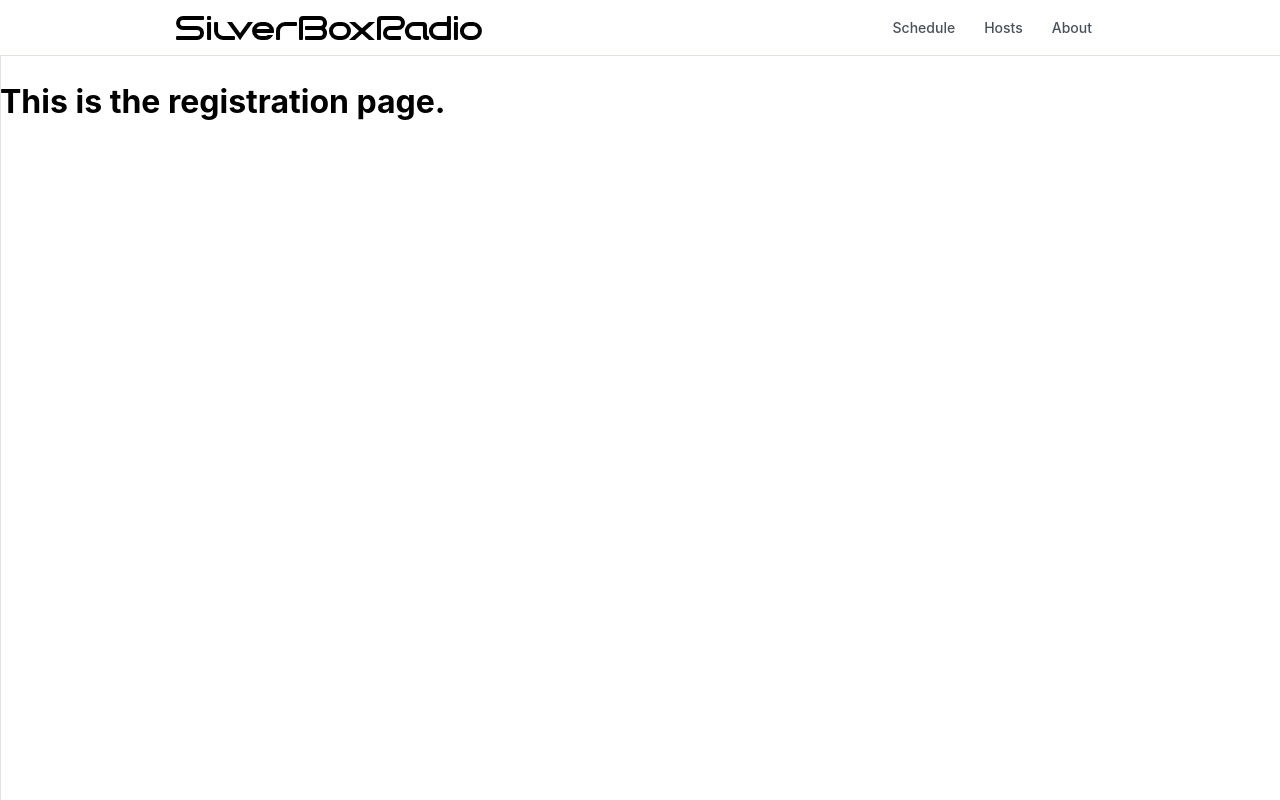
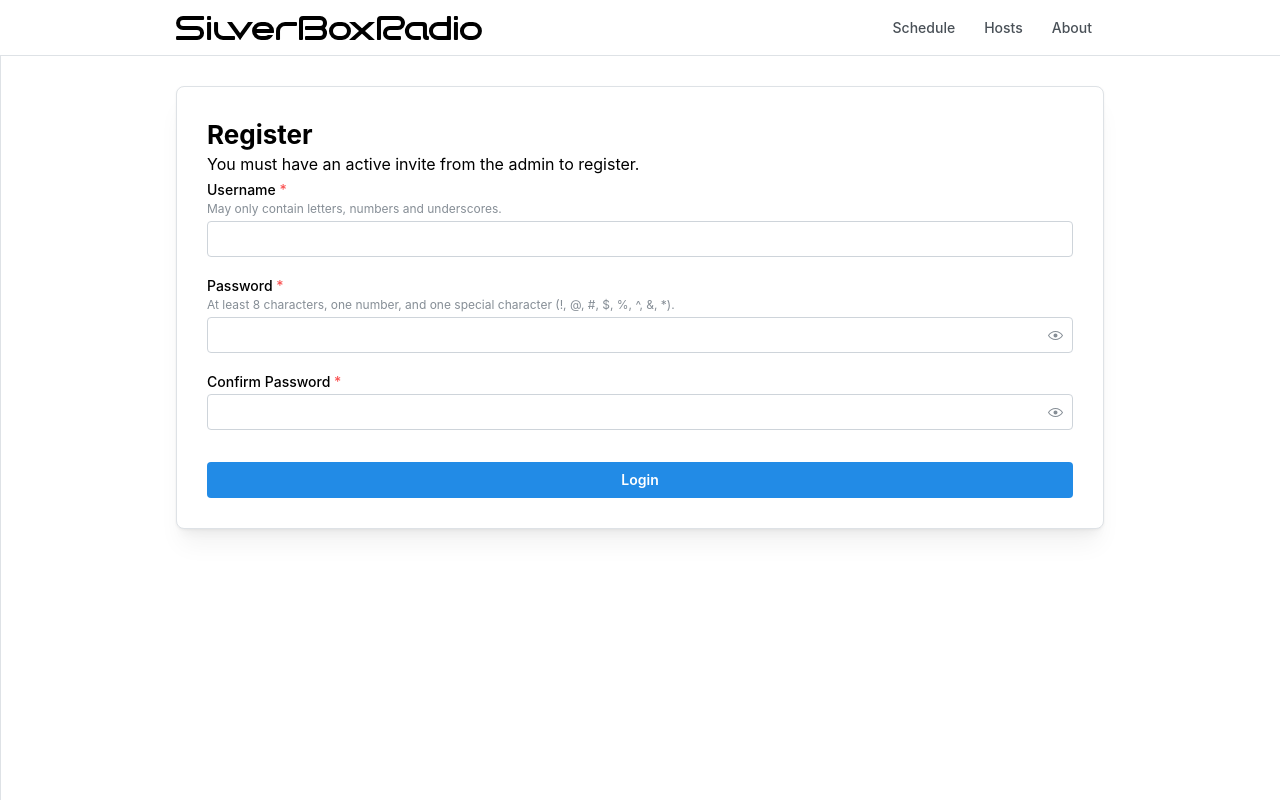
Before and after one commit to henry-oberholtzer/silverboxradio, a React (Vite) app in the folder client/: page /auth/register in a window 1280 px wide. Built offline with nearby package versions, Linux system fonts and the light colour scheme; no server answers.

Commit message:
Working on registration page

```diff
--- a/client/src/routes/login/login.tsx
+++ b/client/src/routes/login/login.tsx
@@ -26,7 +26,7 @@ const Login = () => {
     if (user) {
       navigate("/")
     }
-  }, [user])
+  }, [navigate, user])
 
 
   const handleFormSubmit = async (e: React.FormEvent<HTMLFormElement>) => {
--- a/client/src/routes/register/Register.tsx
+++ b/client/src/routes/register/Register.tsx
@@ -1,6 +1,52 @@
+import { useState } from "react"
+import { Button, Container, Paper, PasswordInput, TextInput, Title, Text } from "@mantine/core"
+import { useDisclosure } from "@mantine/hooks"
+
 const Register = () => {
+  const [username, setUsername] = useState<string>("")
+  const [password, setPassword] = useState<string>("")
+  const [confirmPassword, setConfirmPassword] = useState<string>("")
+  const [visible, { toggle }] = useDisclosure(false);
+
   return (
-    <h1>This is the registration page.</h1>
+    <Container>
+      <Paper withBorder shadow="md" p={30} mt={30} radius="md">
+        <form>
+          <Title order={2}>Register</Title>
+          <Text>You must have an active invite from the admin to register.</Text>
+          <TextInput
+            label="Username"
+            value={username}
+            maxLength={30}
+            description="May only contain letters, numbers and underscores."
+            required
+            onChange={(e) => setUsername(e.target.value)}
+          />
+          <PasswordInput
+            mt="md"
+            label="Password"
+            value={password}
+            description="At least 8 characters, one number, and one special character (!, @, #, $, %, ^, &, *)."
+            required
+            onChange={(e) => setPassword(e.target.value)}
+            visible={visible}
+            onVisibilityChange={toggle}
+          />
+          <PasswordInput
+            mt="md"
+            label="Confirm Password"
+            value={confirmPassword}
+            required
+            onChange={(e) => setConfirmPassword(e.target.value)}
+            visible={visible}
+            onVisibilityChange={toggle}
+          />
+          <Button type="submit" fullWidth mt="xl">
+            Login
+          </Button>
+        </form>
+      </Paper>
+    </Container>
   )
 }
 
--- a/client/src/types.d.ts
+++ b/client/src/types.d.ts
@@ -12,6 +12,12 @@ interface UserSchema {
   id: number,
   username: string,
   is_admin: boolean,
+  email: string,
+}
+
+interface UserRegisterSchema {
+  username: string,
+  password: string,
   email: string,
 }
 
```
